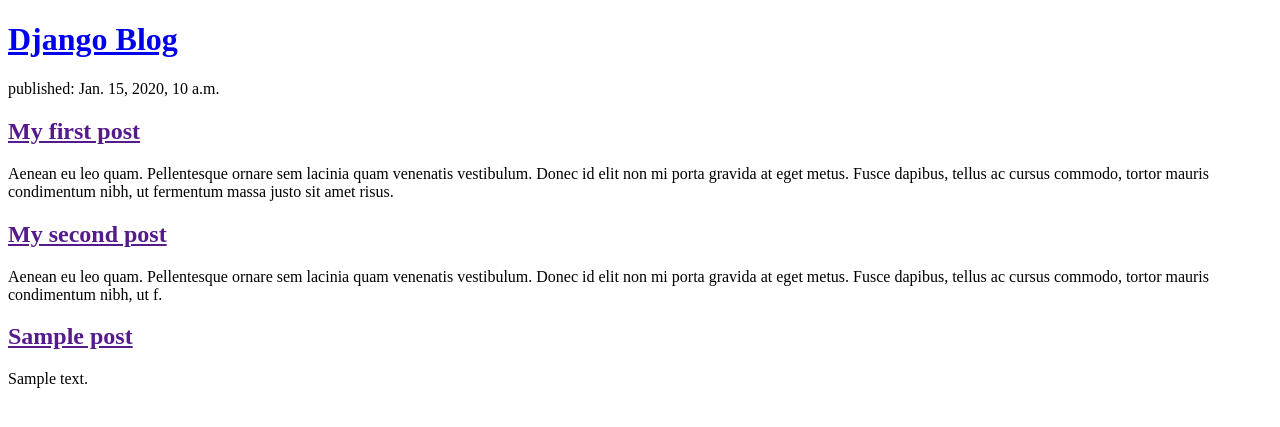
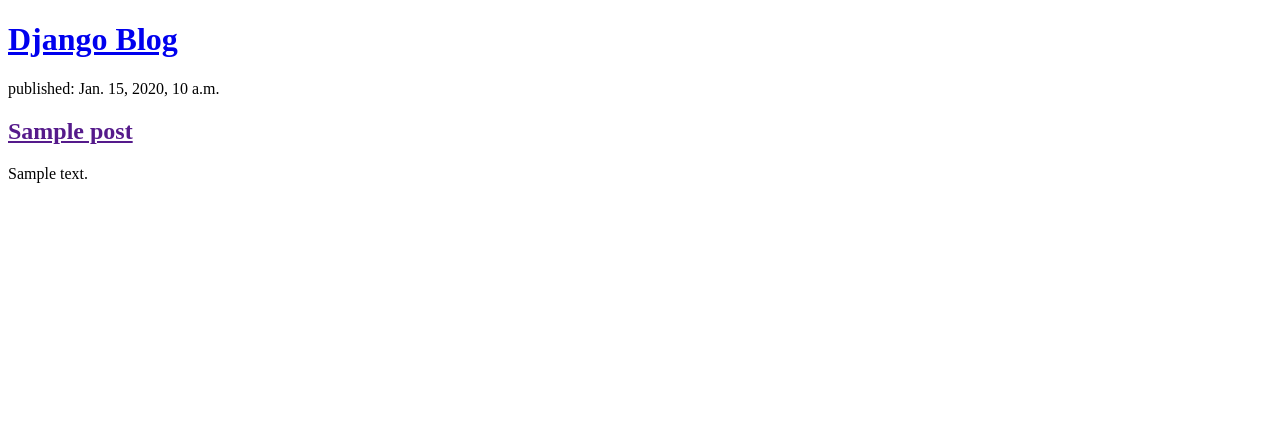
Before and after one commit to sen2diwakar/my-first-blog, a Django app: page / in a window 1280 px wide. Shown: the top 427 px of the page. Run offline with Django 3.2, Linux system fonts and the light colour scheme; tables that the repository leaves empty hold one stand-in row (values such as "Sample post").

Commit message:
Changed the HTML 3rd time again for the site.

```diff
--- a/blog/templates/blog/post_list.html
+++ b/blog/templates/blog/post_list.html
@@ -11,10 +11,6 @@
         {% for post in posts %}
             <article>
                 <time>published: {{ post.published_date }}</time>
-                <h2><a href="">My first post</a></h2>
-                <p>Aenean eu leo quam. Pellentesque ornare sem lacinia quam venenatis vestibulum. Donec id elit non mi porta gravida at eget metus. Fusce dapibus, tellus ac cursus commodo, tortor mauris condimentum nibh, ut fermentum massa justo sit amet risus.</p>
-                <h2><a href="">My second post</a></h2>
-                <p>Aenean eu leo quam. Pellentesque ornare sem lacinia quam venenatis vestibulum. Donec id elit non mi porta gravida at eget metus. Fusce dapibus, tellus ac cursus commodo, tortor mauris condimentum nibh, ut f.</p>
                 <h2><a href="">{{ post.title }}</a></h2>
                 <p>{{ post.text|linebreaksbr }}</p>
             </article>
```
